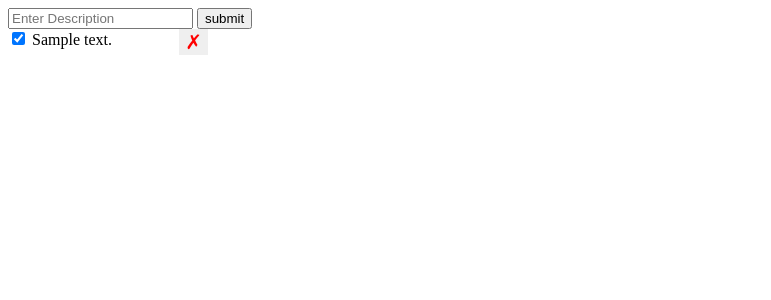
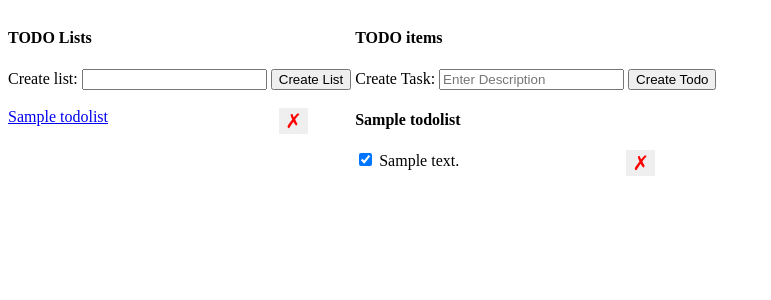
Before and after one commit to mugiisha/flask-todo-app, a Flask app: template templates/index.html in a window 1280 px wide. Shown: the top 300 px of the page, without its empty margins (0-771 px from the left). Run offline with Flask 2, Linux system fonts and the light colour scheme; the template is opened without the code that fills it: values that come from a table or form of the project are taken from there, others are empty; tables that the repository leaves empty hold one stand-in row (values such as "Sample post").

Commit message:
add todo list model and relationships with todo model

```diff
--- a/app.py
+++ b/app.py
@@ -15,13 +15,59 @@ class Todo(db.Model):
     id=db.Column(db.Integer,primary_key=True)
     description=db.Column(db.String(),nullable=False)
     completed=db.Column(db.Boolean(),default=False,nullable=False)
-
+    list_id = db.Column(db.Integer, db.ForeignKey('todolists.id'), nullable=False)
     def __repr__(self):
         return f'<Todo {self.id} {self.description}>'
 
-@app.route('/')
-def index():
-   return  render_template('index.html', data=Todo.query.all())
+class TodoList(db.Model):
+    __tablename__='todolists'
+    id = db.Column(db.Integer,primary_key=True)
+    name = db.Column(db.String(),nullable=False)
+    todos = db.relationship('Todo',backref='list',lazy=True)
+
+
+
+@app.route('/lists/<list_id>')
+def get_list_todos(list_id):
+   return  render_template('index.html',
+   lists=TodoList.query.all(),
+   active_list=TodoList.query.get(list_id)
+   , todos=Todo.query.filter_by(list_id=list_id).order_by('id').all())
+
+@app.route('/lists/create', methods=['POST'])
+def create_list():
+    error = False
+    body={}
+    try:
+        list_name=request.get_json()['name']
+        list=TodoList(name=list_name)
+        db.session.add(list)
+        db.session.commit()
+        body['name']=list.name
+    except:
+        error=True
+        db.session.rollback()
+        print(sys.exc_info())
+    finally:
+        db.session.close()
+    if(error):
+        abort (400)
+    else:
+        return jsonify(body)
+
+@app.route('/lists/<list_id>/delete-list', methods=['DELETE'])
+def delete_list(list_id):
+    try:
+        todo = TodoList.query.get(list_id)
+        print(todo)
+        db.session.delete(todo)
+        db.session.commit()
+    except:
+        db.session.rollback()
+    finally:
+        db.session.close()
+    return redirect(url_for('index'))
+
 
 @app.route('/todos/create', methods=['POST'])
 def createtodo():
@@ -71,6 +117,9 @@ def delete_todo(todo_id):
     return redirect(url_for('index'))
 
 
+@app.route('/')
+def index():
+    return redirect(url_for('get_list_todos', list_id=1))
 
 
 
--- a/templates/index.html
+++ b/templates/index.html
@@ -16,7 +16,7 @@
         }
         li {
         clear: both;
-        width: 200px;
+        width: 300px;
         margin-bottom: 1em;
       }
       li button {
@@ -32,19 +32,45 @@
         display: inline-block;
         vertical-align: top;
       }
+      .lists-wrapper,.todos-wrapper {
+        display: inline-block;
+        vertical-align: top;
+      }
     </style>
 </head>
 <body>
+    <div class="lists-wrapper">
+        <h4>TODO Lists</h4>
+        <form action="" id="list-form">
+            <label for="list">Create list: </label>
+            <input type="text" name="list" id="list-name">
+            <input type="submit" value="Create List" >
+        </form>
+        <br>
+            <ul id="lists">
+                {% for list in lists %}
+                <li>
+                    <a href="/lists/{{list.id}}">{{list.name}}</a>
+                    <button class="deletelist" data-id="{{list.id}}">&cross;</button>
+                </li>
+                {% endfor %}
+            </ul>
+    </div>
+    <div class="todos-wrapper">
+        <h4>TODO items</h4>
         <form id="form" >
+            <label for="description">Create Task: </label>
             <input  type="text" name="description" id="description" placeholder="Enter Description">
-        <input type="submit" value="submit" />
+            <input type="submit" value="Create Todo" /><br>
         </form>
+        <h4>{{active_list.name}}</h4>
             <p class="error" id="error">something went wrong!</p>
             <ul id="todos">
-       {% for d in data%}
-       <li> <input class='check-completed' data-id="{{d.id}}" type="checkbox"{% if d.completed %} checked {% endif %}/> {{d.description }} <button class="delete" data-id="{{d.id}}">&cross;</button></li>
+            {% for todo in todos%}
+            <li> <input class='check-completed' data-id="{{todo.id}}" type="checkbox"{% if todo.completed %} checked {% endif %}/> {{todo.description }} <button class="delete" data-id="{{todo.id}}">&cross;</button></li>
             {% endfor %}
             </ul>
+    </div>
 
     <script>
         const checkBoxes = document.querySelectorAll('.check-completed')
@@ -69,7 +95,6 @@
         }
 
         const deleteButtons = document.querySelectorAll('.delete')
-        console.log(deleteButtons)
         for(let i = 0;i < deleteButtons.length;i++){
             const deleteButton=deleteButtons[i]
             deleteButton.addEventListener('click', (e) =>{
@@ -107,7 +132,44 @@
             .catch(e => {
                 document.getElementById('error').className=''
             })
+        }
 
+        document.getElementById('list-form').onsubmit = function(e){
+            e.preventDefault();
+            fetch('/lists/create', {
+                method:'POST',
+                body: JSON.stringify({
+                    "name": document.getElementById('list-name').value
+                }),
+                headers:{
+                    'Content-Type': 'application/json'
+                }
+            }).then(response => response.json())
+            .then(res => {
+                console.log(res)
+                const li = document.createElement('li');
+                li.innerHTML = res['name'];
+                document.getElementById('lists').appendChild(li)
+
+            })
+            .catch(e => {
+                document.getElementById('error').className=''
+            })
+        }
+
+        const deletelist = document.querySelectorAll('.deletelist')
+        for(let i = 0;i < deletelist.length;i++){
+            const deleteButton=deletelist[i]
+            deleteButton.addEventListener('click', (e) =>{
+                e.preventDefault()
+                const listId=e.target.dataset.id
+                fetch(`/lists/${listId}/delete-list`,{
+                    method:'DELETE'
+                })
+                .catch(e => {
+                    document.getElementById('error').className = ''
+                })
+            })
             }
     </script>
 </body>
```
Also changed, not shown: migrations/versions/d7e1760745f0_.py (added, +36 -0 lines), migrations/versions/e2747b356720_.py (added, +32 -0 lines). Lines whose indentation alone changed are shown as unchanged.
